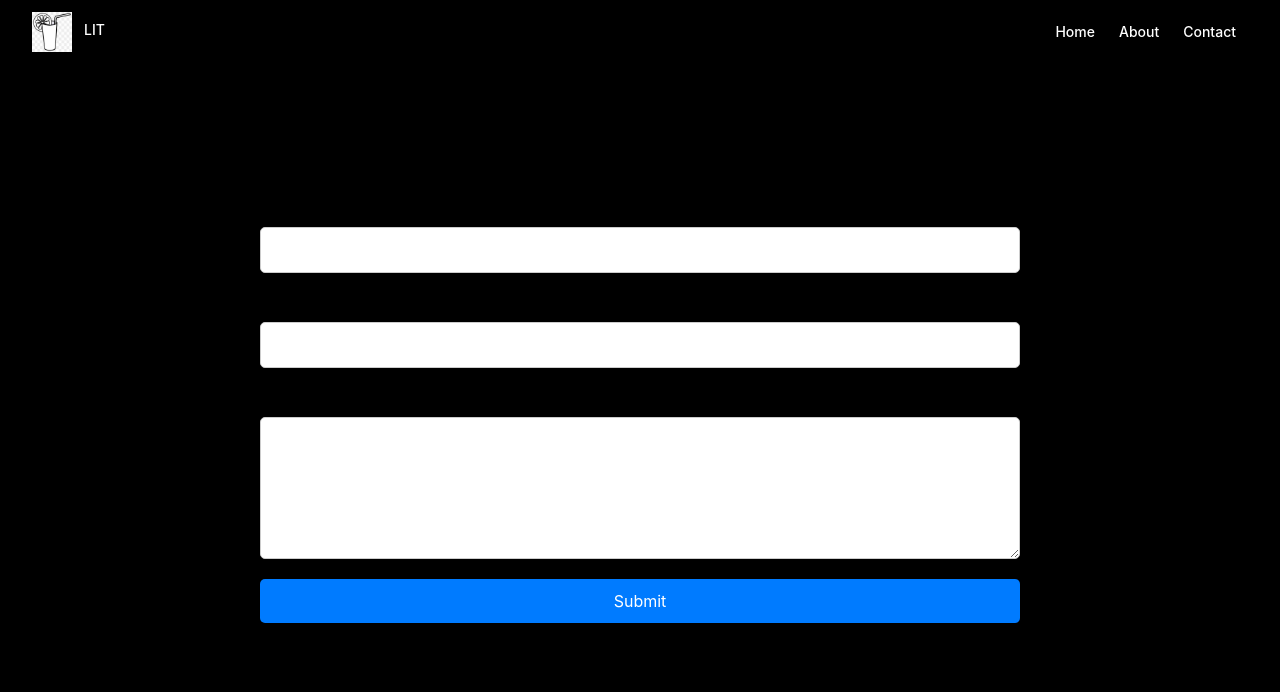
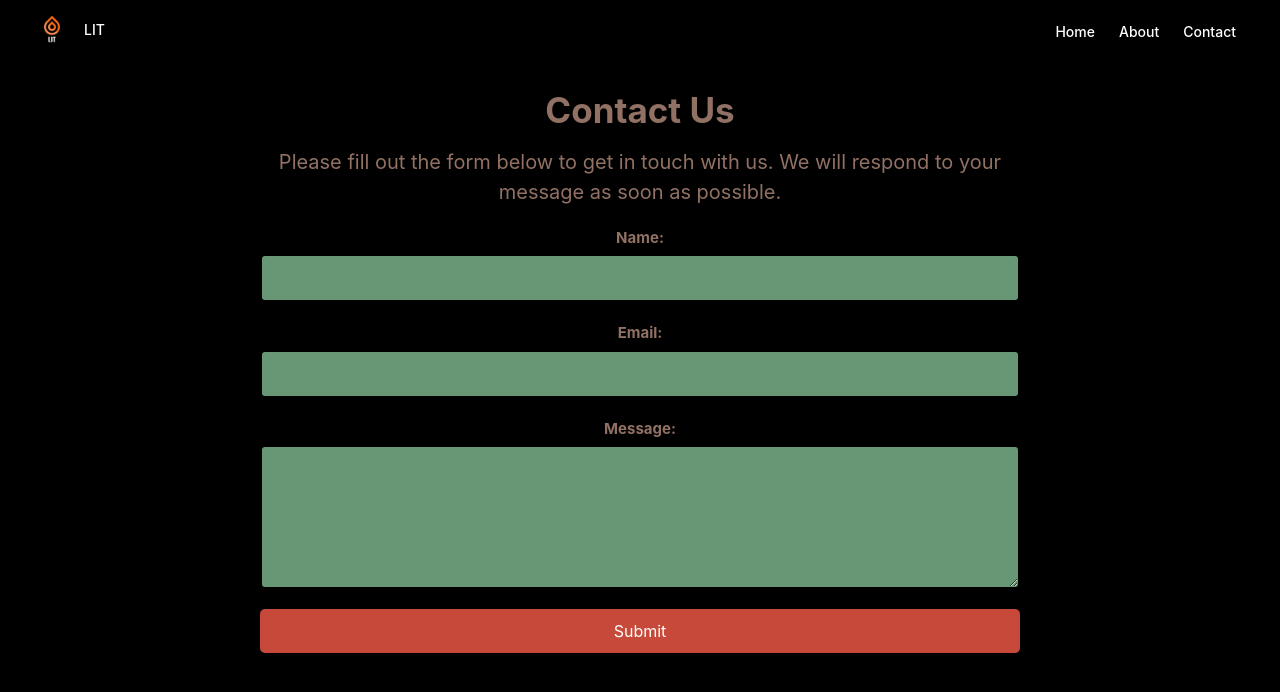
Before and after one commit to AndyLanchipa/LIT, a React (Create React App) app in the folder lit/: page /contact in a window 1280 px wide. Shown: the top 692 px of the page. Built offline with nearby package versions, Linux system fonts and the light colour scheme.

Commit message:
small changes to styling and contacts

```diff
--- a/lit/src/App.css
+++ b/lit/src/App.css
@@ -57,6 +57,9 @@ html {
   padding: 10px;
   background-color: lightgray;
 }
+/*------------------------------------------------------------------------------------------------------------------*/
+/*------------------------------------------------------Contact Page------------------------------------------------*/
+/*------------------------------------------------------------------------------------------------------------------*/
 
 .contact-page {
   max-width: 800px;
@@ -65,12 +68,16 @@ html {
 }
 
 .contact-page h1 {
-  font-size: 24px;
+  font-size: 35px;
+  font-weight: bold;
   margin-bottom: 10px;
+  color : #917164
 }
 
 .contact-page__description {
   margin-bottom: 20px;
+  font-size: 20px;
+  color : #917164
 }
 
 .contact-page__form {
@@ -85,27 +92,36 @@ html {
 
 .form-group label {
   font-weight: bold;
+  font-size: 15px;
+  color : #917164
 }
 
 .form-input {
   width: 100%;
   padding: 10px;
-  border: 1px solid #ccc;
+  border: 2px solid black;
   border-radius: 5px;
+  background-color: #689775;
 }
 
 .submit-button {
   padding: 10px 20px;
-  background-color: #007bff;
+  background-color: #C7493A;
   color: #fff;
   border: none;
   border-radius: 5px;
   cursor: pointer;
+  cursor: pointer;
+  transition: background-color 0.5s ease-in-out;
 }
 
 .submit-button:hover {
-  background-color: #0056b3;
+  background-color: #A33327;
 }
+
+/*----------------------------------------------------------------------------------------------------------------*/
+/*------------------------------------------------------About Page------------------------------------------------*/
+/*----------------------------------------------------------------------------------------------------------------*/
 
 .about {
   justify-content: center;
@@ -116,7 +132,6 @@ html {
 
 .about__title {
   font-size: 70px;
-  margin-bottom: 10px;
   text-align: left;
   color: #D05353;
   font-weight: bold;
@@ -126,11 +141,11 @@ html {
   color: black;
   padding-right: 40%; /* Adjust the value as needed */
   display: inline-block;
+  transition: color 0.5s ease-in-out;
 }
 
 .about__title span:hover{
   color: white;
-  transition: color 0.5s ease-in-out;
 }
 .about__title {
   background-image: linear-gradient(90deg, transparent, #D05353, transparent);
@@ -142,7 +157,6 @@ html {
   background-position: 100%;
 }
 .about__description {
-  margin-top: 10px;
   text-align: right;
   line-height: 1.5;
   color: #D05353;
@@ -150,13 +164,13 @@ html {
 
 .about__description span {
   color: black;
-  padding-left: 50%; /* Adjust the value as needed */
+  padding-left: 40%; /* Adjust the value as needed */
   display: inline-block;
+  transition: color 0.5s ease-in-out;
 }
 
 .about__description span:hover{
   color: white;
-  transition: color 0.5s ease-in-out;
 }
 .about__description {
   background-image: linear-gradient(90deg, transparent, #D05353, transparent);
--- a/lit/src/App.tsx
+++ b/lit/src/App.tsx
@@ -1,5 +1,5 @@
 import React from "react";
-import logo from "./logo.svg";
+import logo from "./LITLOGO.svg";
 import { BrowserRouter, Routes, Route } from "react-router-dom";
 import "./App.css";
 import NavBar from "./components/common/navbar";
--- a/lit/src/components/common/navbar.tsx
+++ b/lit/src/components/common/navbar.tsx
@@ -1,5 +1,5 @@
 import React from "react";
-import logo from "../../logo.jpg";
+import logo from "../../LITLOGO.png";
 const NavBar: React.FC = () => {
   return (
     <nav className="bg-black">
```
Also changed, not shown: lit/src/LITLOGO.png (added).
